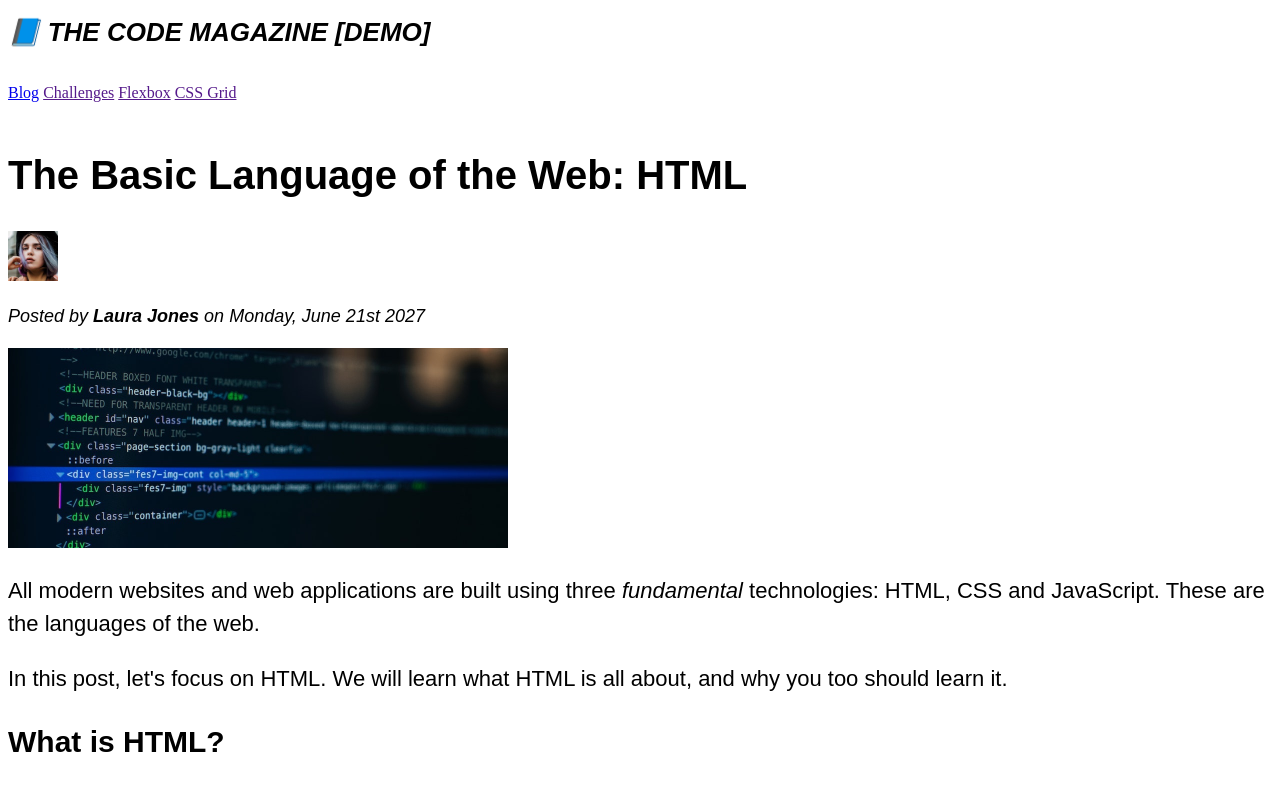
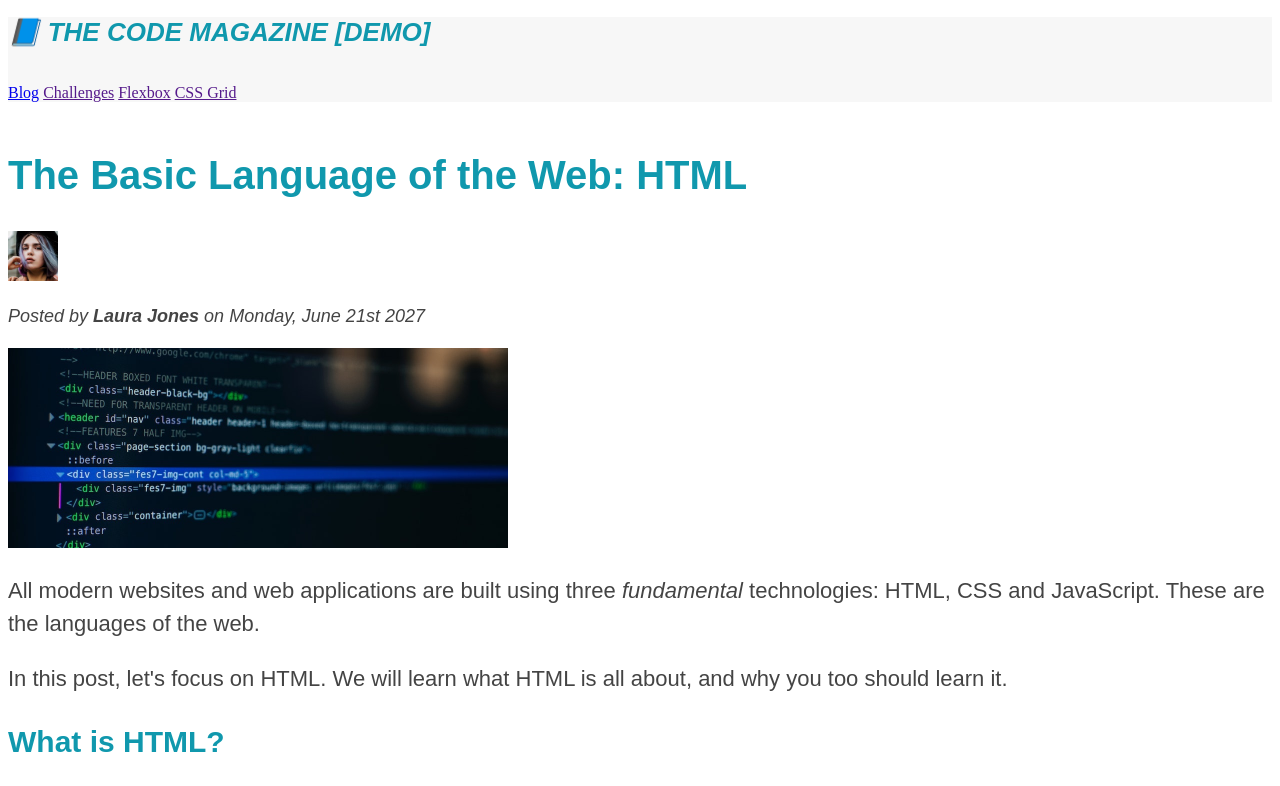
Before and after one commit to onozitsclaire/Code-Magazine, a plain HTML site: page index.html in a window 1280 px wide. Shown: the top 786 px of the page. Drawn offline with Linux system fonts and the light colour scheme.

Commit message:
additional css

```diff
--- a/index.html
+++ b/index.html
@@ -8,7 +8,7 @@
 
         <!-- This is a comment. Hooray.-->
 
-        <header>
+        <header class="main-header">
             <h1> 📘 The Code Magazine [DEMO]</h1>
             <br>
             <nav>
--- a/style.css
+++ b/style.css
@@ -5,6 +5,13 @@ h4,
 p,
 li {
   font-family: sans-serif;
+  color: #444444;
+}
+
+h1,
+h2,
+h3 {
+  color: #1098ad;
 }
 
 h1 {
@@ -63,3 +70,12 @@ article header p {
 .related {
   list-style: none;
 }
+
+.main-header {
+  background-color: #f7f7f7;
+}
+
+aside {
+  background-color: #f7f7f7;
+  border: 5px solid #1098ad;
+}
```
